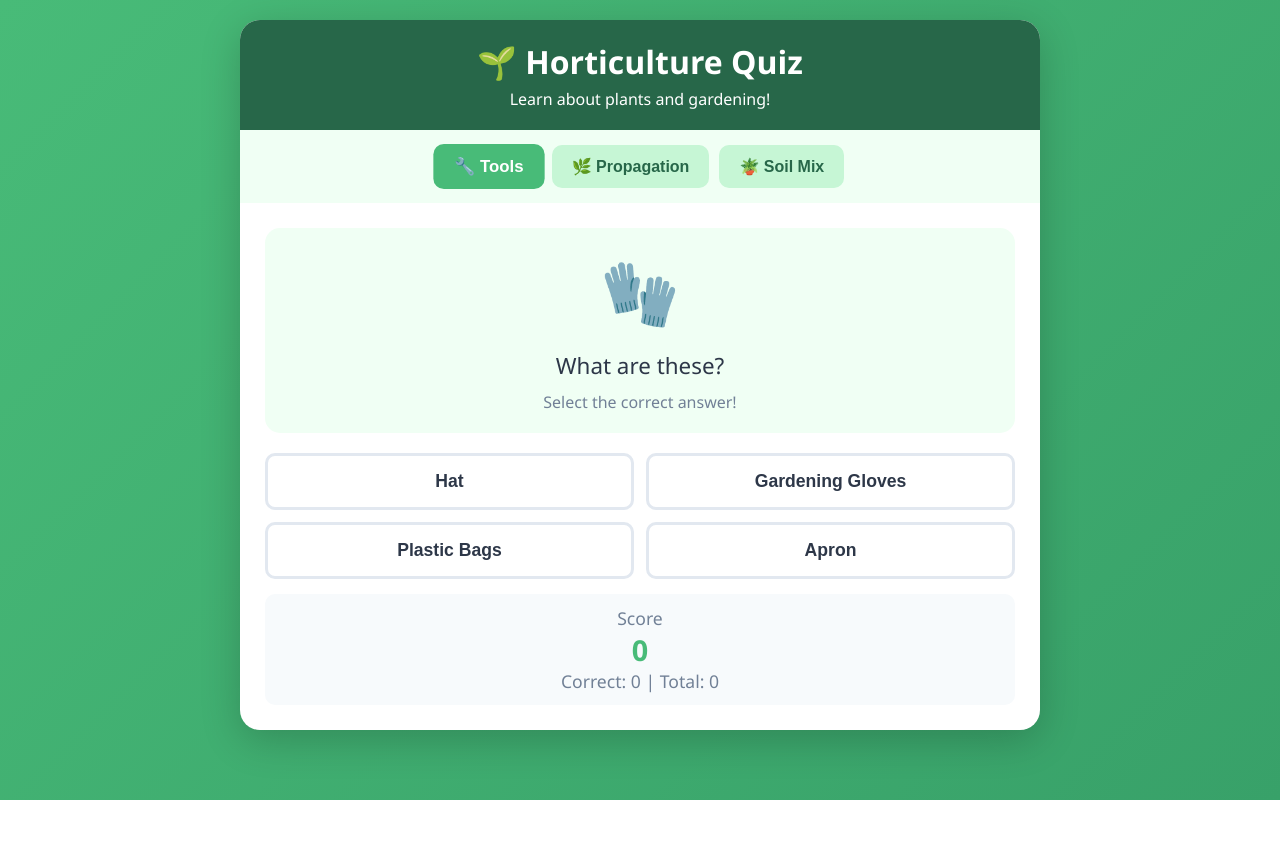
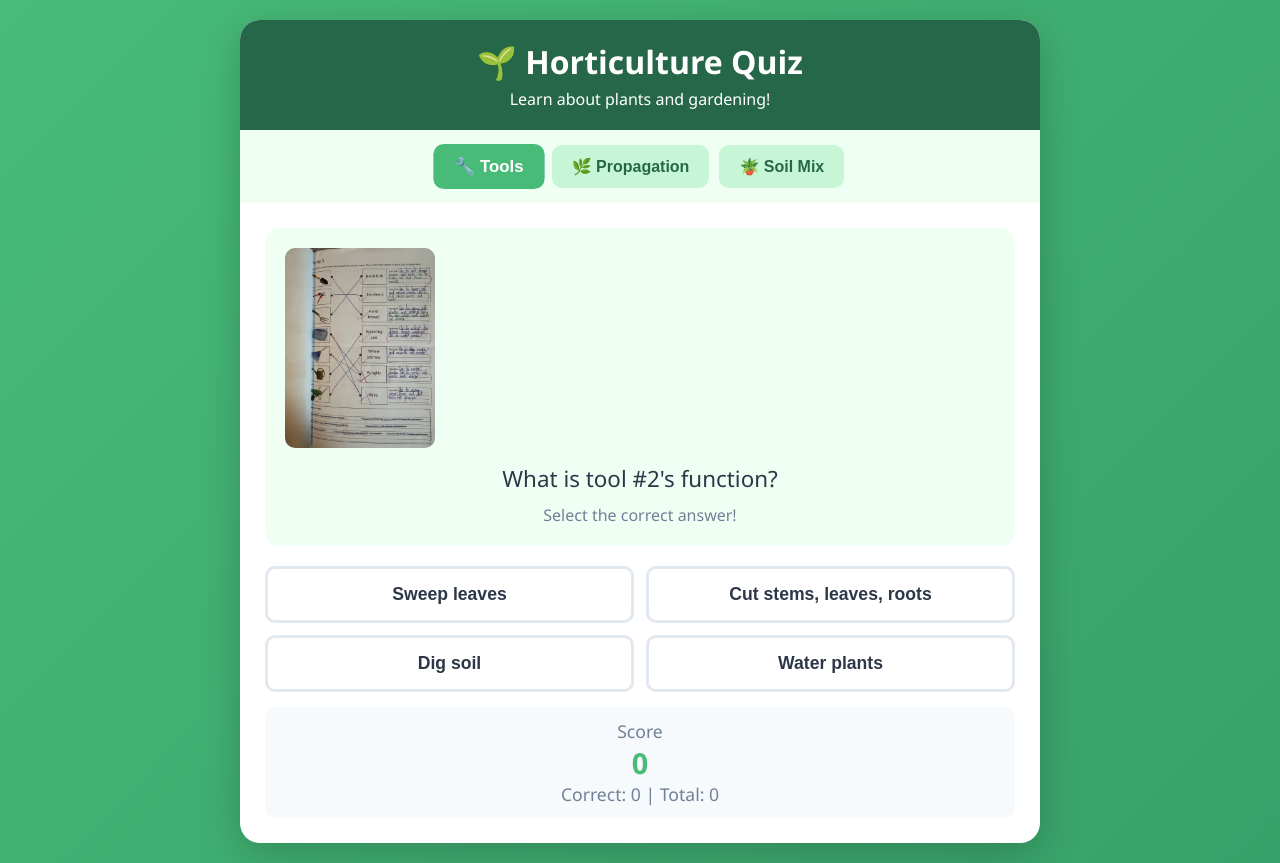
Before and after one commit to Qillen1974/horticulture-quiz, a plain HTML site: page index.html in a window 1280 px wide. Before the commit the page ends 800 px from the top, so only its background shows below. Drawn offline with Linux system fonts and the light colour scheme.

Commit message:
Update: tool and media questions matching worksheet

```diff
--- a/index.html
+++ b/index.html
@@ -262,16 +262,20 @@
 
         const questions = {
             tools: [
-                { emoji: "✂️", image: "images/secateurs.jpg", question: "What is this tool? (secateurs)", options: ["Secateurs/Pruners", "Hand Trowel", "Hand Fork", "Garden Rake"], correct: 0, explanation: "✂️ Secateurs (pruners) are used for cutting stems and branches!" },
-                { emoji: "🥄", image: "images/tools.jpg", question: "Match the tools with their functions:", options: ["Hand Trowel - digging", "Secateurs - cutting", "Hand Fork - loosening soil", "Watering Can - watering"], correct: 0, explanation: "Hand Trowel is for digging small holes!" },
-                { emoji: "🧤", question: "What are these?", options: ["Gardening Gloves", "Plastic Bags", "Apron", "Hat"], correct: 0, explanation: "🧤 Gardening gloves protect your hands!" },
-                { emoji: "🚿", question: "What is this used for?", options: ["Watering plants", "Mixing soil", "Measuring pH", "Spraying pesticides"], correct: 0, explanation: "🚿 A watering can is used to water plants!" },
-                { emoji: "🪣", question: "What is this container for?", options: ["Carrying water", "Storing seeds", "Fertilizer", "All of the above"], correct: 3, explanation: "🪣 Buckets are versatile!" },
-                { emoji: "📏", question: "What tool measures plant depth?", options: ["Ruler or measuring stick", "Thermometer", "pH meter", "Moisture meter"], correct: 0, explanation: "📏 A ruler helps measure planting depth!" },
-                { emoji: "🪴", question: "What is this?", options: ["Pot", "Tray", "Window box", "Hanging basket"], correct: 0, explanation: "🪴 A pot is for growing plants!" },
-                { emoji: "💨", question: "What is this tool?", options: ["Hand sprayer", "Watering can", "Hose", "Drip irrigation"], correct: 0, explanation: "💨 A spray bottle for misting!" },
-                { emoji: "🔪", question: "What is this used for?", options: ["Cutting rope and string", "Digging", "Watering", "Weeding"], correct: 0, explanation: "🔪 A knife is useful for cutting!" },
-                { emoji: "🔙", question: "What is the part labeled A?", options: ["Blade", "Handle", "Safety Lock", "Spring"], correct: 0, explanation: "A is the cutting blade!" }
+                { image: "images/tools.jpg", question: "What is tool #1?", options: ["Hand trowel", "Secateurs", "Hand fork", "Pungkis"], correct: 0, explanation: "Hand trowel - Use to dig, scoop, and smooth soil media!" },
+                { image: "images/tools.jpg", question: "What is tool #1's function?", options: ["Dig, scoop, smooth soil", "Cut stems/leaves", "Loosen soil, remove weeds", "Collect debris"], correct: 0, explanation: "Hand trowel is for digging, scooping, and smoothing soil!" },
+                { image: "images/tools.jpg", question: "What is tool #2?", options: ["Secateurs", "Hand trowel", "Hand fork", "Rake"], correct: 0, explanation: "Secateurs - pruning shears!" },
+                { image: "images/tools.jpg", question: "What is tool #2's function?", options: ["Cut stems, leaves, roots", "Dig soil", "Water plants", "Sweep leaves"], correct: 0, explanation: "Secateurs cut stems, leaves, and roots!" },
+                { image: "images/tools.jpg", question: "What is tool #3?", options: ["Hand fork", "Hand trowel", "Secateurs", "Pungkis"], correct: 0, explanation: "Hand fork!" },
+                { image: "images/tools.jpg", question: "What is tool #3's function?", options: ["Loosen soil, remove weeds", "Cut stems", "Carry things", "Water plants"], correct: 0, explanation: "Hand fork loosens soil and removes weeds!" },
+                { image: "images/tools.jpg", question: "What is tool #4?", options: ["Pungkis", "Wheelbarrow", "Rake", "Watering can"], correct: 0, explanation: "Pungkis - a basket/scoop!" },
+                { image: "images/tools.jpg", question: "What is tool #4's function?", options: ["Collect debris during weeding", "Carry soil", "Water plants", "Cut stems"], correct: 0, explanation: "Pungkis collects debris during weeding!" },
+                { image: "images/tools.jpg", question: "What is tool #5?", options: ["Rake", "Hand fork", "Wheelbarrow", "Watering can"], correct: 0, explanation: "Rake!" },
+                { image: "images/tools.jpg", question: "What is tool #5's function?", options: ["Sweep dried leaves and dirt", "Cut stems", "Water plants", "Dig soil"], correct: 0, explanation: "Rake sweeps dried leaves and dirt!" },
+                { image: "images/tools.jpg", question: "What is tool #6?", options: ["Watering can", "Wheelbarrow", "Pungkis", "Secateurs"], correct: 0, explanation: "Watering can!" },
+                { image: "images/tools.jpg", question: "What is tool #6's function?", options: ["Water plants", "Carry soil", "Cut stems", "Loosen soil"], correct: 0, explanation: "Watering can waters plants!" },
+                { image: "images/tools.jpg", question: "What is tool #7?", options: ["Wheel barrow", "Rake", "Pungkis", "Hand fork"], correct: 0, explanation: "Wheelbarrow!" },
+                { image: "images/tools.jpg", question: "What is tool #7's function?", options: ["Carry soil, plants, debris", "Water plants", "Cut stems", "Sweep leaves"], correct: 0, explanation: "Wheelbarrow carries soil, plants, and debris!" }
             ],
             propagation: [
                 { emoji: "✂️", question: "What propagation method is this?", options: ["Stem Cutting", "Layering", "Division", "Seeds"], correct: 0, explanation: "✂️ Stem cutting involves cutting a stem and planting it!" },
@@ -286,16 +290,15 @@
                 { emoji: "🌡️", question: "Best temperature for rooting?", options: ["20-25°C", "0°C", "40°C", "10°C"], correct: 0, explanation: "🌡️ 20-25°C is best!" }
             ],
             media: [
-                { emoji: "🏖️", image: "images/soil.jpg", question: "Match the growing media:", options: ["Sand - drainage", "Top Soil - base", "Cocopeat - water retention", "Perlite - aeration"], correct: 0, explanation: "🏖️ Sand improves drainage!" },
-                { emoji: "🟫", question: "What is '1 part top soil'?", options: ["Provides nutrients", "Just filler", "For drainage", "To weigh down pots"], correct: 0, explanation: "🟫 Top soil provides nutrients!" },
-                { emoji: "🥥", question: "What is coconut coir?", options: ["Coco peat - holds water", "Type of fertilizer", "Sand substitute", "Compost"], correct: 0, explanation: "🥥 Coco peat holds water!" },
-                { emoji: "🍂", question: "What is compost?", options: ["Decayed organic matter", "Sand type", "Chemical fertilizer", "Clay"], correct: 0, explanation: "🍂 Compost adds nutrients!" },
-                { emoji: "⚖️", question: "What does 'well-draining' mean?", options: ["Water flows through easily", "Holds lots of water", "Very heavy soil", "No water needed"], correct: 0, explanation: "⚖️ Water flows through easily!" },
-                { emoji: "🪨", question: "Why add perlite?", options: ["Improves drainage", "Adds nutrients", "Makes soil heavier", "Changes pH"], correct: 0, explanation: "🪨 Perlite improves drainage!" },
-                { emoji: "🐛", question: "What does organic matter do?", options: ["Adds nutrients", "Makes drainage worse", "Attracts pests", "Nothing"], correct: 0, explanation: "🐛 Adds nutrients!" },
-                { emoji: "💦", question: "Good soil mix?", options: ["Well-draining", "100% clay", "100% sand", "Only compost"], correct: 0, explanation: "💦 Well-draining is best!" },
-                { emoji: "📊", question: "Why test soil pH?", options: ["Check acidity", "Measure water", "Count worms", "Weigh soil"], correct: 0, explanation: "📊 pH affects nutrient absorption!" },
-                { emoji: "🥚", question: "Example soil mix ratio?", options: ["3 sand : 1 top soil", "10 sand : 1 soil", "1 sand : 10 soil", "Only perlite"], correct: 0, explanation: "🥚 3:1 is common!" }
+                { image: "images/soil.jpg", question: "What is the media #1?", options: ["Sand", "Top soil", "Cocopeat", "Perlite"], correct: 0, explanation: "Sand - improves drainage!" },
+                { image: "images/soil.jpg", question: "What is the media #2?", options: ["Top soil", "Sand", "Cocopeat", "Perlite"], correct: 0, explanation: "Top soil - provides nutrients!" },
+                { image: "images/soil.jpg", question: "What is the media #3?", options: ["Cocopeat", "Perlite", "Vermiculite", "Sand"], correct: 0, explanation: "Cocopeat - holds water!" },
+                { image: "images/soil.jpg", question: "What is the media #4?", options: ["Perlite", "Vermiculite", "Sand", "Top soil"], correct: 0, explanation: "Perlite - improves drainage!" },
+                { image: "images/soil.jpg", question: "What is the media #5?", options: ["Vermiculite", "Perlite", "Cocopeat", "Sand"], correct: 0, explanation: "Vermiculite - holds water and nutrients!" },
+                { image: "images/soil.jpg", question: "Match: Sand", options: ["Improves drainage", "Holds water", "Adds nutrients", "Holds moisture"], correct: 0, explanation: "Sand improves drainage!" },
+                { image: "images/soil.jpg", question: "Match: Cocopeat", options: ["Holds water", "Improves drainage", "Lightweight", "Adds nutrients"], correct: 0, explanation: "Cocopeat holds water!" },
+                { image: "images/soil.jpg", question: "Match: Perlite", options: ["Improves aeration/drainage", "Holds water", "Adds nitrogen", "Makes soil heavy"], correct: 0, explanation: "Perlite improves aeration!" },
+                { image: "images/soil.jpg", question: "Good soil mix ratio?", options: ["3 sand : 1 top soil", "10 sand : 1 soil", "1 sand : 10 soil", "Only perlite"], correct: 0, explanation: "3:1 is common!" }
             ]
         };
 
```
